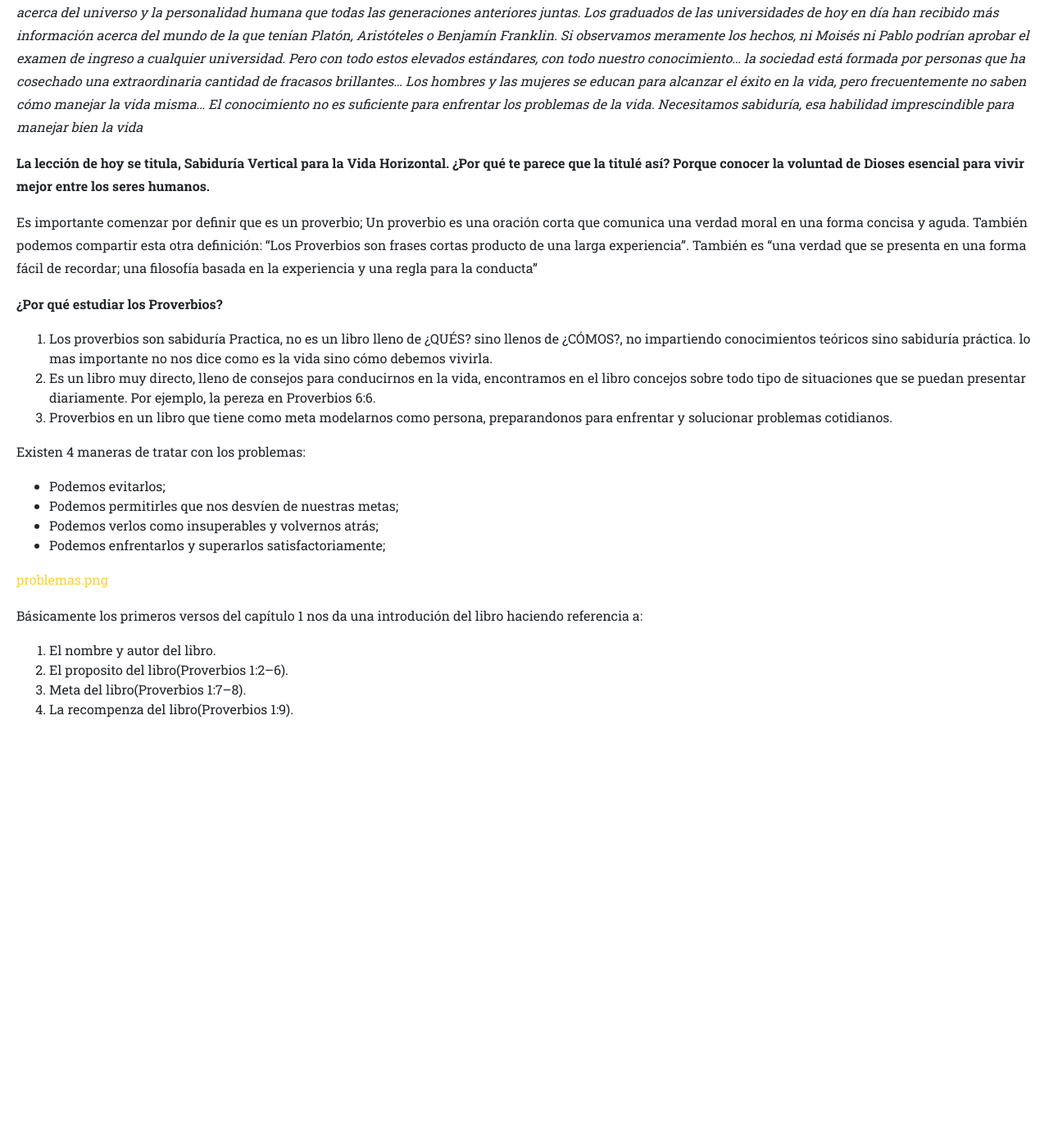
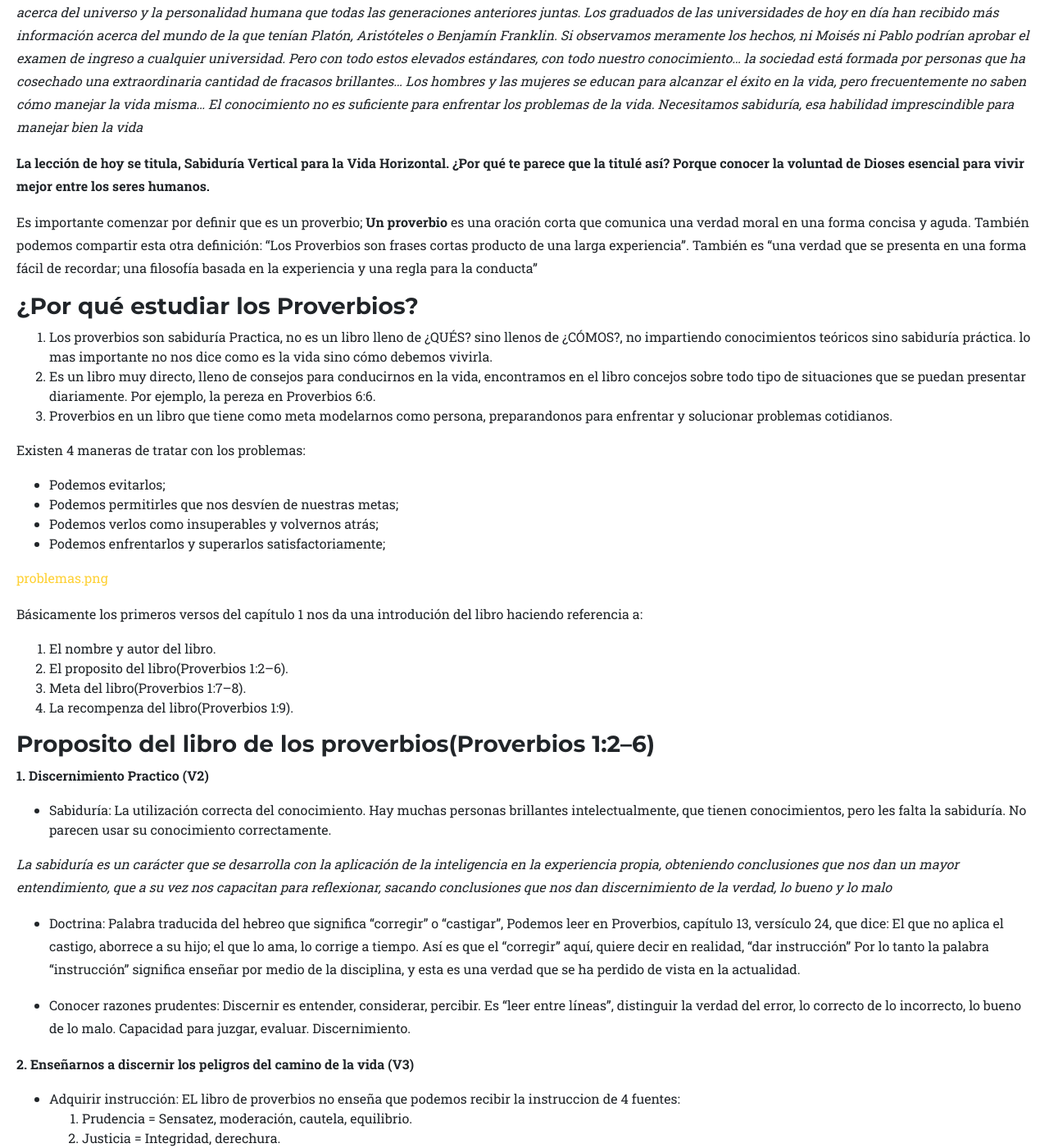
Before and after one commit to Escueladominical/Escueladominical.github.io, a Jekyll site: the page built from _posts/2018-04-14-sabidur-a-vertical-para-la-vida-horizontal.md, in a window 1280 px wide and 1400 px high, scrolled down 881 px. Shown: the whole window at 82% size. Built offline with Jekyll 4.4.1, drawn with Linux system fonts in a browser that asks for light colours; some web fonts are replaced; before the commit the page ends 1794 px from its top, so only the background shows below that; some of the changed text lies outside the part shown.

Commit message:
Update 2018-04-14-sabidur-a-vertical-para-la-vida-horizontal.md

```diff
--- a/_posts/2018-04-14-sabidur-a-vertical-para-la-vida-horizontal.md
+++ b/_posts/2018-04-14-sabidur-a-vertical-para-la-vida-horizontal.md
@@ -22,9 +22,9 @@ habilidad imprescindible para manejar bien la vida_
 **La lección de hoy se titula, Sabiduría Vertical para la Vida Horizontal. ¿Por qué te parece que la
 titulé así? Porque conocer la voluntad de Dioses esencial para vivir mejor entre los seres humanos.**
 
-Es importante comenzar por definir que es un proverbio; Un proverbio es una oración corta que comunica una verdad moral en una forma concisa y aguda. También podemos compartir esta otra definición: "Los Proverbios son frases cortas producto de una larga experiencia". También es "una verdad que se presenta en una forma fácil de recordar; una filosofía basada en la experiencia y una regla para la conducta"
+Es importante comenzar por definir que es un proverbio; **Un proverbio** es una oración corta que comunica una verdad moral en una forma concisa y aguda. También podemos compartir esta otra definición: "Los Proverbios son frases cortas producto de una larga experiencia". También es "una verdad que se presenta en una forma fácil de recordar; una filosofía basada en la experiencia y una regla para la conducta"
 
-**¿Por qué estudiar los Proverbios?**
+### ¿Por qué estudiar los Proverbios?
 
 1. Los proverbios son sabiduría Practica, no es un libro lleno de ¿QUÉS? sino llenos de ¿CÓMOS?, no impartiendo conocimientos teóricos sino sabiduría práctica. lo mas importante no nos dice como es la vida sino cómo debemos vivirla.
 2. Es un libro muy directo, lleno de consejos para conducirnos en la vida, encontramos en el libro concejos sobre todo tipo de situaciones que se puedan presentar diariamente. Por ejemplo, la pereza en Proverbios 6:6.
@@ -44,3 +44,20 @@ Básicamente los primeros versos del capítulo 1 nos da una introdución del lib
 2. El proposito del libro(Proverbios 1:2–6).
 3. Meta del libro(Proverbios 1:7–8).
 4. La recompenza del libro(Proverbios 1:9).
+
+### Proposito del libro de los proverbios(Proverbios 1:2–6)
+**1. Discernimiento Practico (V2)**
+- Sabiduría: La utilización correcta del conocimiento. Hay muchas personas brillantes intelectualmente, que tienen conocimientos, pero les falta la sabiduría. No parecen usar su conocimiento correctamente.
+
+_La sabiduría es un carácter que se desarrolla con la aplicación de la inteligencia en la experiencia propia, obteniendo conclusiones que nos dan un mayor entendimiento, que a su vez nos capacitan para reflexionar, sacando conclusiones que nos dan discernimiento de la verdad, lo bueno y lo malo_
+
+- Doctrina: Palabra traducida del hebreo que significa "corregir" o "castigar", Podemos leer en Proverbios, capítulo 13, versículo 24, que dice: El que no aplica el castigo, aborrece a su hijo; el que lo ama, lo corrige a tiempo. Así es que el "corregir" aquí, quiere decir en realidad, "dar instrucción" Por lo tanto la palabra "instrucción" significa enseñar por medio de la disciplina, y esta es una verdad que se ha perdido de vista en la actualidad.
+
+- Conocer razones prudentes: Discernir es entender, considerar, percibir. Es “leer entre líneas”, distinguir la verdad del error, lo correcto de lo incorrecto, lo bueno de lo malo. Capacidad para juzgar, evaluar. Discernimiento.
+
+**2. Enseñarnos a discernir los peligros del camino de la vida (V3)**
+- Adquirir instrucción: EL libro de proverbios no enseña que podemos recibir la instruccion de 4 fuentes:
+1. Prudencia =  Sensatez, moderación, cautela, equilibrio.
+2. Justicia = Integridad, derechura.
+3. Juicio = Ecuanimidad, probidad, igualdad.
+4. Equidad = Imparcialidad equilibrio. legalidad.
```
